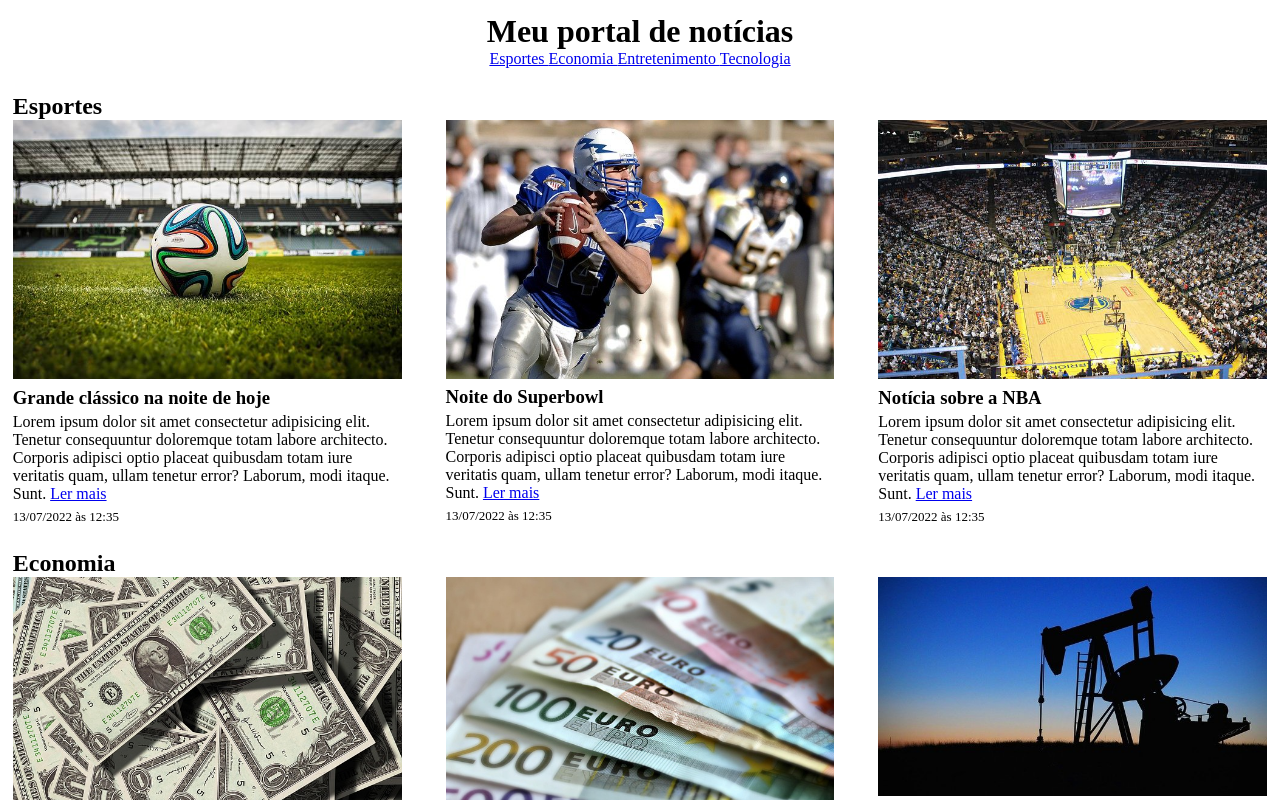
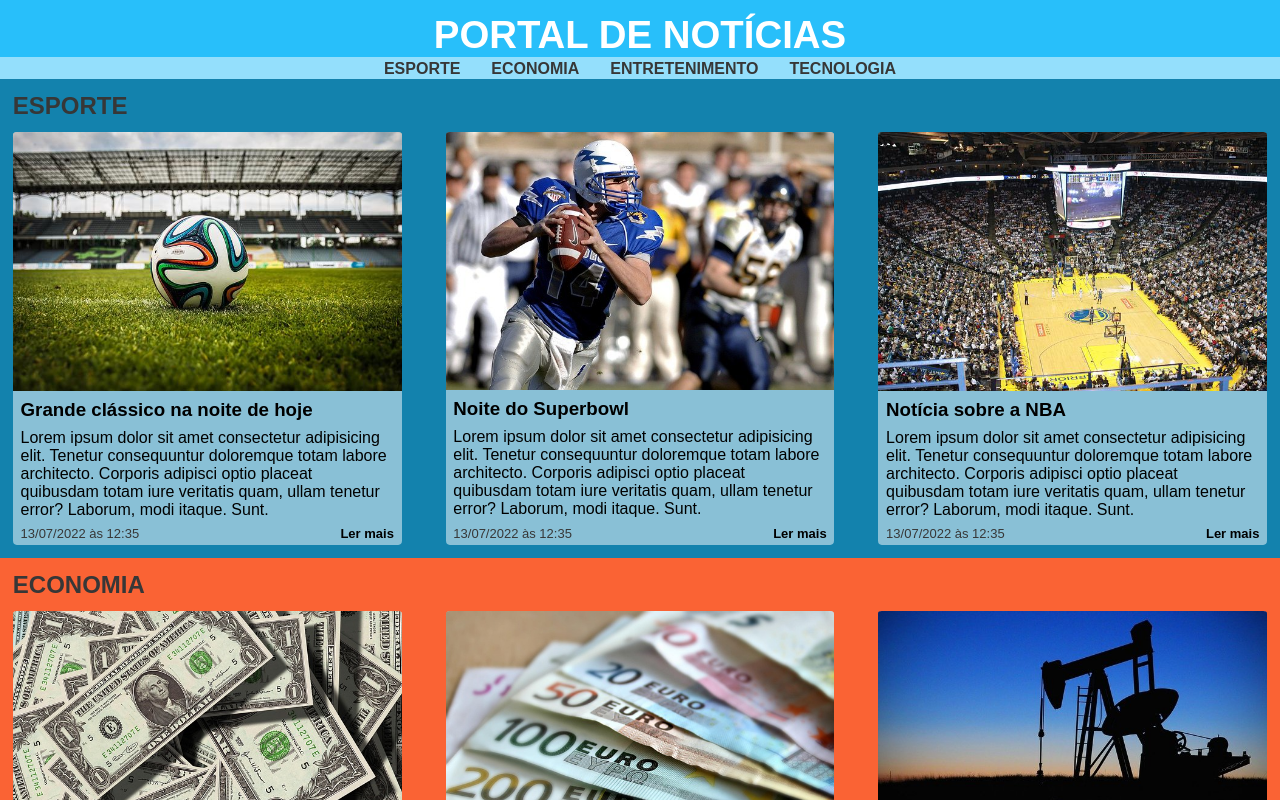
Before and after one commit to klooke/FrontEnd-CursoEbac, a plain HTML site: page index.html in a window 1280 px wide. Drawn offline with Linux system fonts and the light colour scheme.

Commit message:
Finaliza estilização da página

```diff
--- a/index.css
+++ b/index.css
@@ -5,14 +5,39 @@
 }
 
 body {
+  display: grid;
   height: 100vh;
-  display: grid;
+  font-family: Arial, Helvetica, sans-serif;
+}
+
+a {
+  color: #373737;
+  font-weight: bold;
+  text-decoration: none;
+}
+
+a:hover {
+  text-decoration-line: underline;
 }
 
 .header {
   display: inline-block;
+  background-color: #28BFFA;
+  color:white;
+  font-size: larger;
   align-items: center;
   text-align: center;
+  text-transform: uppercase;
+  padding: 1% 0;
+}
+
+.header nav {
+  margin-bottom: -1%;
+  background-color: rgba(255, 255, 255, 0.5);
+}
+
+.header nav a {
+  font-size: medium;
   padding: 1%;
 }
 
@@ -21,7 +46,13 @@ body {
 }
 
 .container section {
-  padding: 1% 1%;
+  color: #373737;
+  padding: 1%;
+}
+
+.container section h2 {
+  padding-bottom: 1%;
+  text-transform: uppercase;
 }
 
 .articles {
@@ -32,16 +63,44 @@ body {
 
 .articles article {
   width: 31%;
+  border-radius: 1%;
+  background-color: rgba(255, 255, 255, 0.5);
 }
 
 .articles article * {
-  padding-bottom: 1%;
+  color: black;
+  padding: 1% 2%;
 }
 
 .articles article img {
   width: 100%;
+  border-radius: 1% 1% 0 0;
+  padding: 0;
+}
+
+.articles article footer {
+  display: flex;
+  font-size: small;
+  justify-content: space-between;
+  padding: 0;
 }
 
 .articles article time {
-  font-size: small;
+  color: #373737;
 }
+
+#sport {
+  background-color: #1382AD;
+}
+
+#economy {
+  background-color: #FA6334;
+}
+
+#entertainment {
+  background-color: #41FA60;
+}
+
+#technology {
+  background-color: #36AD4A;
+}
--- a/index.html
+++ b/index.html
@@ -5,25 +5,21 @@
     <meta http-equiv="X-UA-Compatible" content="IE=edge" />
     <meta name="viewport" content="width=device-width, initial-scale=1.0" />
     <link rel="stylesheet" href="./index.css" />
-    <title>Meu portal de notícias</title>
+    <title>Portal de notícias</title>
   </head>
   <body>
     <header class="header">
-      <h1>Meu portal de notícias</h1>
+      <h1>Portal de notícias</h1>
       <nav>
-        <a href="#sports" title="Ir para a seção de esportes"> Esportes </a>
-        <a href="#economy" title="Ir para a seção de economia"> Economia </a>
-        <a href="#entertainment" title="Ir para a seção de entretenimento">
-          Entretenimento
-        </a>
-        <a href="#technology" title="Ir para a seção de tecnologia">
-          Tecnologia
-        </a>
+        <a href="#sport" title="Ir para a seção de esportes">Esporte</a>
+        <a href="#economy" title="Ir para a seção de economia">Economia</a>
+        <a href="#entertainment" title="Ir para a seção de entretenimento">Entretenimento</a>
+        <a href="#technology" title="Ir para a seção de tecnologia">Tecnologia</a>
       </nav>
     </header>
     <main class="container">
-      <section id="sports">
-        <h2>Esportes</h2>
+      <section id="sport">
+        <h2>Esporte</h2>
         <div class="articles">
           <article>
             <img src="./imagens/futebol.jpg" alt="Bola de futebol no gramado" />
@@ -33,9 +29,11 @@
               consequuntur doloremque totam labore architecto. Corporis adipisci
               optio placeat quibusdam totam iure veritatis quam, ullam tenetur
               error? Laborum, modi itaque. Sunt.
+            </p>
+            <footer>
+              <time>13/07/2022 às 12:35</time>
               <a href="#" title="Leia a notícia completa">Ler mais</a>
-            </p>
-            <time>13/07/2022 às 12:35</time>
+            </footer>
           </article>
           <article>
             <img src="./imagens/futebol-americano.jpg" alt="Jogador de futebol americano correndo com a bola na mão" />
@@ -45,9 +43,11 @@
               consequuntur doloremque totam labore architecto. Corporis adipisci
               optio placeat quibusdam totam iure veritatis quam, ullam tenetur
               error? Laborum, modi itaque. Sunt.
+            </p>
+            <footer>
+              <time>13/07/2022 às 12:35</time>
               <a href="#" title="Leia a notícia completa">Ler mais</a>
-            </p>
-            <time>13/07/2022 às 12:35</time>
+            </footer>
           </article>
           <article>
             <img src="./imagens/basquete.jpg" title="Vista aérea de uma quadra de basquete" />
@@ -57,9 +57,11 @@
               consequuntur doloremque totam labore architecto. Corporis adipisci
               optio placeat quibusdam totam iure veritatis quam, ullam tenetur
               error? Laborum, modi itaque. Sunt.
+            </p>
+            <footer>
+              <time>13/07/2022 às 12:35</time>
               <a href="#" title="Leia a notícia completa">Ler mais</a>
-            </p>
-            <time>13/07/2022 às 12:35</time>
+            </footer>
           </article>
         </div>
       </section>
@@ -74,9 +76,11 @@
               consequuntur doloremque totam labore architecto. Corporis adipisci
               optio placeat quibusdam totam iure veritatis quam, ullam tenetur
               error? Laborum, modi itaque. Sunt.
+            </p>
+            <footer>
+              <time>13/07/2022 às 12:35</time>
               <a href="#" title="Leia a notícia completa">Ler mais</a>
-            </p>
-            <time>13/07/2022 às 12:35</time>
+            </footer>
           </article>
           <article>
             <img src="./imagens/euro.jpg" alt="Várias notas de euro" />
@@ -86,9 +90,11 @@
               consequuntur doloremque totam labore architecto. Corporis adipisci
               optio placeat quibusdam totam iure veritatis quam, ullam tenetur
               error? Laborum, modi itaque. Sunt.
+            </p>
+            <footer>
+              <time>13/07/2022 às 12:35</time>
               <a href="#" title="Leia a notícia completa">Ler mais</a>
-            </p>
-            <time>13/07/2022 às 12:35</time>
+            </footer>
           </article>
           <article>
             <img src="./imagens/petroleo.jpg" alt="Extração de petróleo" />
@@ -98,9 +104,11 @@
               consequuntur doloremque totam labore architecto. Corporis adipisci
               optio placeat quibusdam totam iure veritatis quam, ullam tenetur
               error? Laborum, modi itaque. Sunt.
+            </p>
+            <footer>
+              <time>13/07/2022 às 12:35</time>
               <a href="#" title="Leia a notícia completa">Ler mais</a>
-            </p>
-            <time>13/07/2022 às 12:35</time>
+            </footer>
           </article>
         </div>
       </section>
@@ -115,9 +123,11 @@
               consequuntur doloremque totam labore architecto. Corporis adipisci
               optio placeat quibusdam totam iure veritatis quam, ullam tenetur
               error? Laborum, modi itaque. Sunt.
+            </p>
+            <footer>
+              <time>13/07/2022 às 12:35</time>
               <a href="#" title="Leia a notícia completa">Ler mais</a>
-            </p>
-            <time>13/07/2022 às 12:35</time>
+            </footer>
           </article>
           <article>
             <img src="./imagens/games.jpg" alt="Playstation Plus e Xbox Game Pass" />
@@ -127,9 +137,11 @@
               consequuntur doloremque totam labore architecto. Corporis adipisci
               optio placeat quibusdam totam iure veritatis quam, ullam tenetur
               error? Laborum, modi itaque. Sunt.
+            </p>
+            <footer>
+              <time>13/07/2022 às 12:35</time>
               <a href="#" title="Leia a notícia completa">Ler mais</a>
-            </p>
-            <time>13/07/2022 às 12:35</time>
+            </footer>
           </article>
           <article>
             <img src="./imagens/world-rock.jpg" title="Rock 'n' Roll" />
@@ -139,9 +151,11 @@
               consequuntur doloremque totam labore architecto. Corporis adipisci
               optio placeat quibusdam totam iure veritatis quam, ullam tenetur
               error? Laborum, modi itaque. Sunt.
+            </p>
+            <footer>
+              <time>13/07/2022 às 12:35</time>
               <a href="#" title="Leia a notícia completa">Ler mais</a>
-            </p>
-            <time>13/07/2022 às 12:35</time>
+            </footer>
           </article>
         </div>
       </section>
@@ -156,9 +170,11 @@
               consequuntur doloremque totam labore architecto. Corporis adipisci
               optio placeat quibusdam totam iure veritatis quam, ullam tenetur
               error? Laborum, modi itaque. Sunt.
+            </p>
+            <footer>
+              <time>13/07/2022 às 12:35</time>
               <a href="#" title="Leia a notícia completa">Ler mais</a>
-            </p>
-            <time>13/07/2022 às 12:35</time>
+            </footer>
           </article>
           <article>
             <img src="./imagens/prime-day.jpg" alt="Pacote da Amazon" />
@@ -168,9 +184,11 @@
               consequuntur doloremque totam labore architecto. Corporis adipisci
               optio placeat quibusdam totam iure veritatis quam, ullam tenetur
               error? Laborum, modi itaque. Sunt.
+            </p>
+            <footer>
+              <time>13/07/2022 às 12:35</time>
               <a href="#" title="Leia a notícia completa">Ler mais</a>
-            </p>
-            <time>13/07/2022 às 12:35</time>
+            </footer>
           </article>
           <article>
             <img src="./imagens/celulares.jpg" title="Celulares lançados em 2022" />
@@ -180,9 +198,11 @@
               consequuntur doloremque totam labore architecto. Corporis adipisci
               optio placeat quibusdam totam iure veritatis quam, ullam tenetur
               error? Laborum, modi itaque. Sunt.
+            </p>
+            <footer>
+              <time>13/07/2022 às 12:35</time>
               <a href="#" title="Leia a notícia completa">Ler mais</a>
-            </p>
-            <time>13/07/2022 às 12:35</time>
+            </footer>
           </article>
         </div>
       </section>
```
